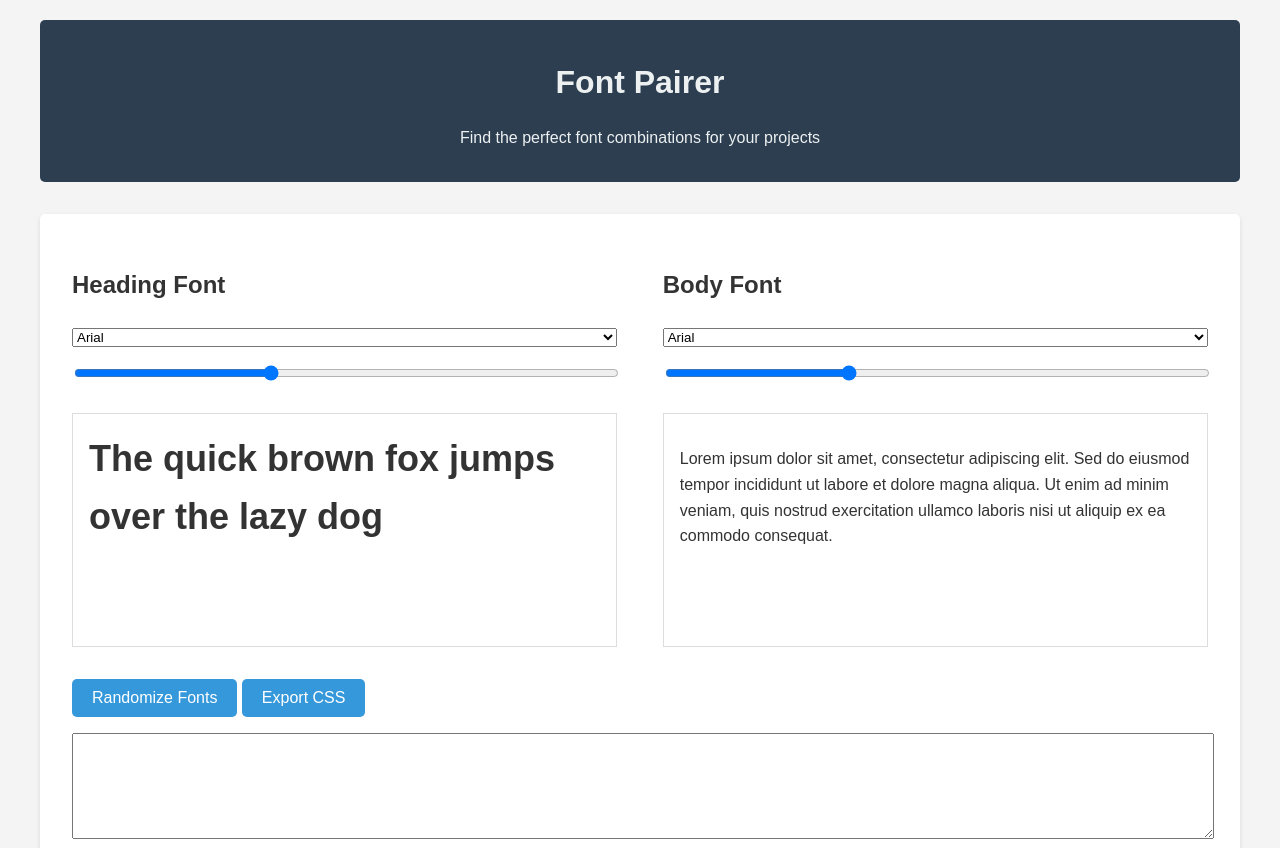
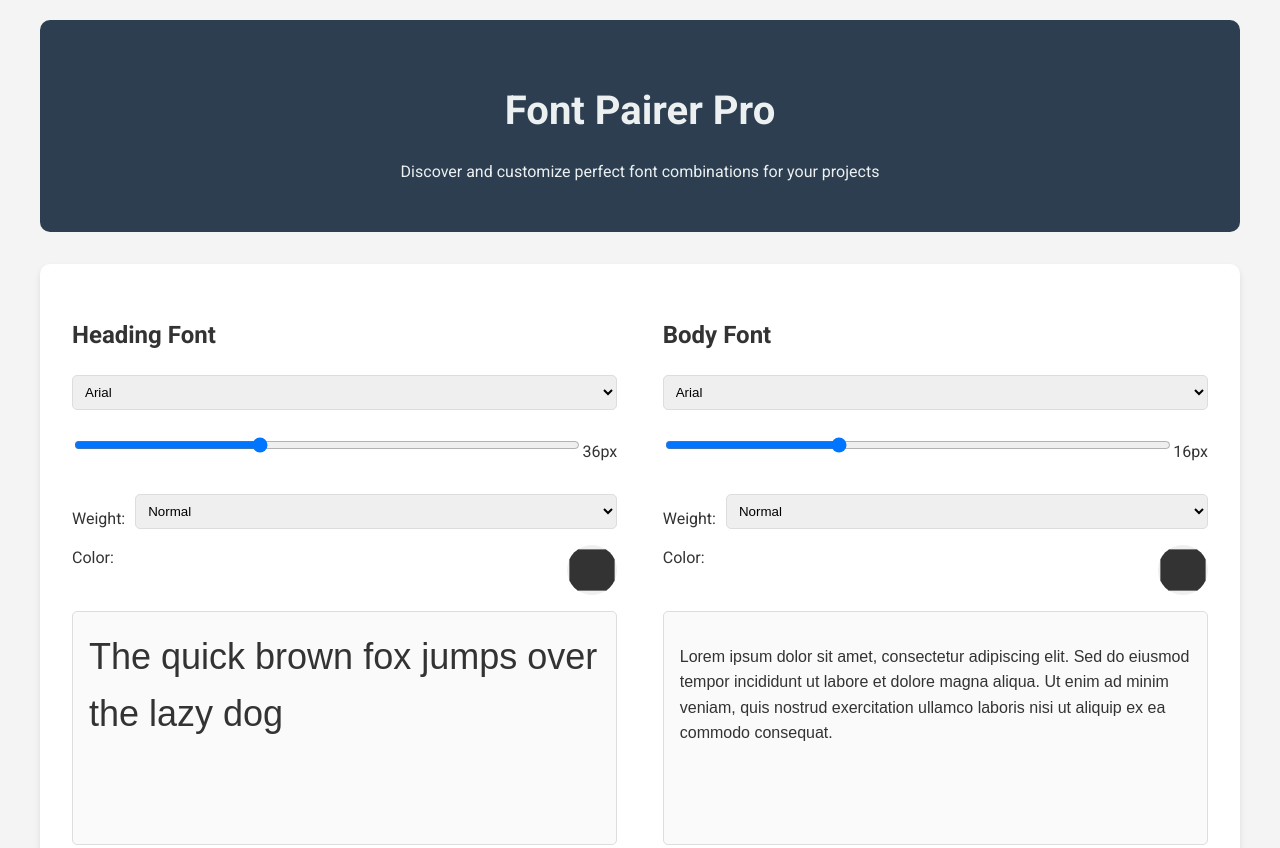
Before and after one commit to tylergraybeal4/Font-Pairer, a plain HTML site: page index.html in a window 1280 px wide. Shown: the top 848 px of the page. Drawn offline with Linux system fonts and the light colour scheme.

Commit message:
Update index.html

```diff
--- a/index.html
+++ b/index.html
@@ -3,36 +3,45 @@
 <head>
     <meta charset="UTF-8">
     <meta name="viewport" content="width=device-width, initial-scale=1.0">
-    <title>Font Pairer - Find Perfect Font Combinations</title>
+    <title>Font Pairer Pro - Find Perfect Font Combinations</title>
+    <link href="https://fonts.googleapis.com/css2?family=Roboto:wght@300;400;700&display=swap" rel="stylesheet">
     <style>
+        :root {
+            --primary-color: #3498db;
+            --secondary-color: #2c3e50;
+            --background-color: #f4f4f4;
+            --text-color: #333;
+        }
+
         body {
-            font-family: Arial, sans-serif;
+            font-family: 'Roboto', Arial, sans-serif;
             line-height: 1.6;
-            color: #333;
+            color: var(--text-color);
             max-width: 1200px;
             margin: 0 auto;
             padding: 20px;
-            background-color: #f4f4f4;
+            background-color: var(--background-color);
         }
 
         header {
-            background-color: #2c3e50;
+            background-color: var(--secondary-color);
             color: #ecf0f1;
             text-align: center;
-            padding: 1rem;
-            border-radius: 5px;
+            padding: 2rem;
+            border-radius: 10px;
+            margin-bottom: 2rem;
         }
 
         h1 {
-            margin-bottom: 0;
+            margin-bottom: 0.5rem;
+            font-size: 2.5rem;
         }
 
         main {
             background-color: #fff;
             padding: 2rem;
-            border-radius: 5px;
-            box-shadow: 0 2px 5px rgba(0, 0, 0, 0.1);
-            margin-top: 2rem;
+            border-radius: 10px;
+            box-shadow: 0 4px 6px rgba(0, 0, 0, 0.1);
         }
 
         .font-container {
@@ -48,6 +57,9 @@
         select, input[type="range"] {
             width: 100%;
             margin-bottom: 1rem;
+            padding: 0.5rem;
+            border-radius: 5px;
+            border: 1px solid #ddd;
         }
 
         .preview {
@@ -55,6 +67,8 @@
             padding: 1rem;
             min-height: 200px;
             margin-top: 1rem;
+            border-radius: 5px;
+            background-color: #fafafa;
         }
 
         #headingPreview {
@@ -62,31 +76,73 @@
         }
 
         button {
-            background-color: #3498db;
+            background-color: var(--primary-color);
             color: #fff;
             border: none;
             padding: 10px 20px;
             font-size: 16px;
             cursor: pointer;
             border-radius: 5px;
-            transition: background-color 0.3s;
+            transition: background-color 0.3s, transform 0.1s;
+            margin-right: 10px;
         }
 
         button:hover {
             background-color: #2980b9;
+            transform: translateY(-2px);
+        }
+
+        button:active {
+            transform: translateY(0);
         }
 
         #exportCode {
             margin-top: 1rem;
             width: 100%;
-            height: 100px;
+            height: 150px;
+            padding: 10px;
+            border-radius: 5px;
+            border: 1px solid #ddd;
+            font-family: monospace;
+            resize: vertical;
+        }
+
+        .color-picker {
+            display: flex;
+            justify-content: space-between;
+            margin-bottom: 1rem;
+        }
+
+        .color-picker input[type="color"] {
+            width: 50px;
+            height: 50px;
+            padding: 0;
+            border: none;
+            border-radius: 50%;
+            overflow: hidden;
+        }
+
+        .controls {
+            display: flex;
+            justify-content: space-between;
+            align-items: center;
+            margin-bottom: 1rem;
+        }
+
+        .font-weight-control {
+            display: flex;
+            align-items: center;
+        }
+
+        .font-weight-control label {
+            margin-right: 10px;
         }
     </style>
 </head>
 <body>
     <header>
-        <h1>Font Pairer</h1>
-        <p>Find the perfect font combinations for your projects</p>
+        <h1>Font Pairer Pro</h1>
+        <p>Discover and customize perfect font combinations for your projects</p>
     </header>
 
     <main>
@@ -94,7 +150,21 @@
             <div class="font-section">
                 <h2>Heading Font</h2>
                 <select id="headingFont"></select>
-                <input type="range" id="headingSize" min="16" max="72" value="36">
+                <div class="controls">
+                    <input type="range" id="headingSize" min="16" max="72" value="36">
+                    <span id="headingSizeValue">36px</span>
+                </div>
+                <div class="font-weight-control">
+                    <label for="headingWeight">Weight:</label>
+                    <select id="headingWeight">
+                        <option value="normal">Normal</option>
+                        <option value="bold">Bold</option>
+                    </select>
+                </div>
+                <div class="color-picker">
+                    <label for="headingColor">Color:</label>
+                    <input type="color" id="headingColor" value="#333333">
+                </div>
                 <div class="preview">
                     <h2 id="headingPreview">The quick brown fox jumps over the lazy dog</h2>
                 </div>
@@ -102,7 +172,21 @@
             <div class="font-section">
                 <h2>Body Font</h2>
                 <select id="bodyFont"></select>
-                <input type="range" id="bodySize" min="12" max="24" value="16">
+                <div class="controls">
+                    <input type="range" id="bodySize" min="12" max="24" value="16">
+                    <span id="bodySizeValue">16px</span>
+                </div>
+                <div class="font-weight-control">
+                    <label for="bodyWeight">Weight:</label>
+                    <select id="bodyWeight">
+                        <option value="normal">Normal</option>
+                        <option value="bold">Bold</option>
+                    </select>
+                </div>
+                <div class="color-picker">
+                    <label for="bodyColor">Color:</label>
+                    <input type="color" id="bodyColor" value="#333333">
+                </div>
                 <div class="preview">
                     <p id="bodyPreview">Lorem ipsum dolor sit amet, consectetur adipiscing elit. Sed do eiusmod tempor incididunt ut labore et dolore magna aliqua. Ut enim ad minim veniam, quis nostrud exercitation ullamco laboris nisi ut aliquip ex ea commodo consequat.</p>
                 </div>
@@ -117,7 +201,9 @@
         const fonts = [
             'Arial', 'Helvetica', 'Verdana', 'Tahoma', 'Trebuchet MS',
             'Times New Roman', 'Georgia', 'Palatino', 'Garamond', 'Bookman',
-            'Comic Sans MS', 'Courier New', 'Arial Black', 'Impact'
+            'Comic Sans MS', 'Courier New', 'Arial Black', 'Impact',
+            'Roboto', 'Open Sans', 'Lato', 'Montserrat', 'Oswald', 'Raleway',
+            'Merriweather', 'Playfair Display', 'Poppins', 'Nunito'
         ];
 
         const headingFontSelect = document.getElementById('headingFont');
@@ -126,6 +212,12 @@
         const bodyPreview = document.getElementById('bodyPreview');
         const headingSizeInput = document.getElementById('headingSize');
         const bodySizeInput = document.getElementById('bodySize');
+        const headingSizeValue = document.getElementById('headingSizeValue');
+        const bodySizeValue = document.getElementById('bodySizeValue');
+        const headingWeightSelect = document.getElementById('headingWeight');
+        const bodyWeightSelect = document.getElementById('bodyWeight');
+        const headingColorInput = document.getElementById('headingColor');
+        const bodyColorInput = document.getElementById('bodyColor');
         const randomizeButton = document.getElementById('randomize');
         const exportButton = document.getElementById('export');
         const exportCode = document.getElementById('exportCode');
@@ -140,18 +232,29 @@
             bodyPreview.style.fontFamily = bodyFontSelect.value;
             headingPreview.style.fontSize = `${headingSizeInput.value}px`;
             bodyPreview.style.fontSize = `${bodySizeInput.value}px`;
+            headingSizeValue.textContent = `${headingSizeInput.value}px`;
+            bodySizeValue.textContent = `${bodySizeInput.value}px`;
+            headingPreview.style.fontWeight = headingWeightSelect.value;
+            bodyPreview.style.fontWeight = bodyWeightSelect.value;
+            headingPreview.style.color = headingColorInput.value;
+            bodyPreview.style.color = bodyColorInput.value;
         }
 
-        headingFontSelect.addEventListener('change', updateFonts);
-        bodyFontSelect.addEventListener('change', updateFonts);
-        headingSizeInput.addEventListener('input', updateFonts);
-        bodySizeInput.addEventListener('input', updateFonts);
+        [headingFontSelect, bodyFontSelect, headingSizeInput, bodySizeInput,
+         headingWeightSelect, bodyWeightSelect, headingColorInput, bodyColorInput].forEach(el => {
+            el.addEventListener('change', updateFonts);
+            el.addEventListener('input', updateFonts);
+        });
 
         randomizeButton.addEventListener('click', () => {
             headingFontSelect.selectedIndex = Math.floor(Math.random() * fonts.length);
             bodyFontSelect.selectedIndex = Math.floor(Math.random() * fonts.length);
             headingSizeInput.value = Math.floor(Math.random() * (72 - 16 + 1)) + 16;
             bodySizeInput.value = Math.floor(Math.random() * (24 - 12 + 1)) + 12;
+            headingWeightSelect.selectedIndex = Math.floor(Math.random() * 2);
+            bodyWeightSelect.selectedIndex = Math.floor(Math.random() * 2);
+            headingColorInput.value = `#${Math.floor(Math.random()*16777215).toString(16)}`;
+            bodyColorInput.value = `#${Math.floor(Math.random()*16777215).toString(16)}`;
             updateFonts();
         });
 
@@ -160,11 +263,15 @@
                 h1, h2, h3, h4, h5, h6 {
                     font-family: ${headingFontSelect.value}, sans-serif;
                     font-size: ${headingSizeInput.value}px;
+                    font-weight: ${headingWeightSelect.value};
+                    color: ${headingColorInput.value};
                 }
 
                 body {
                     font-family: ${bodyFontSelect.value}, sans-serif;
                     font-size: ${bodySizeInput.value}px;
+                    font-weight: ${bodyWeightSelect.value};
+                    color: ${bodyColorInput.value};
                 }`;
             exportCode.value = css.trim();
         });
```
